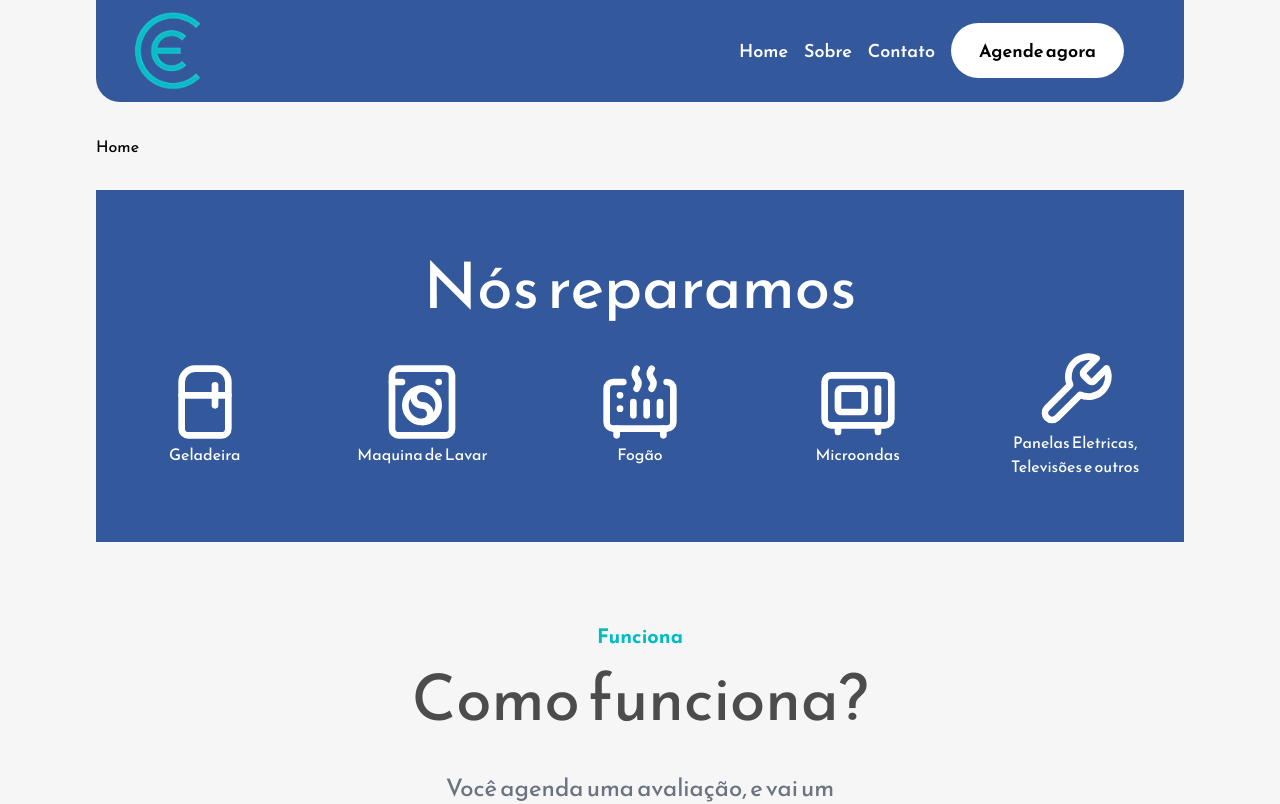
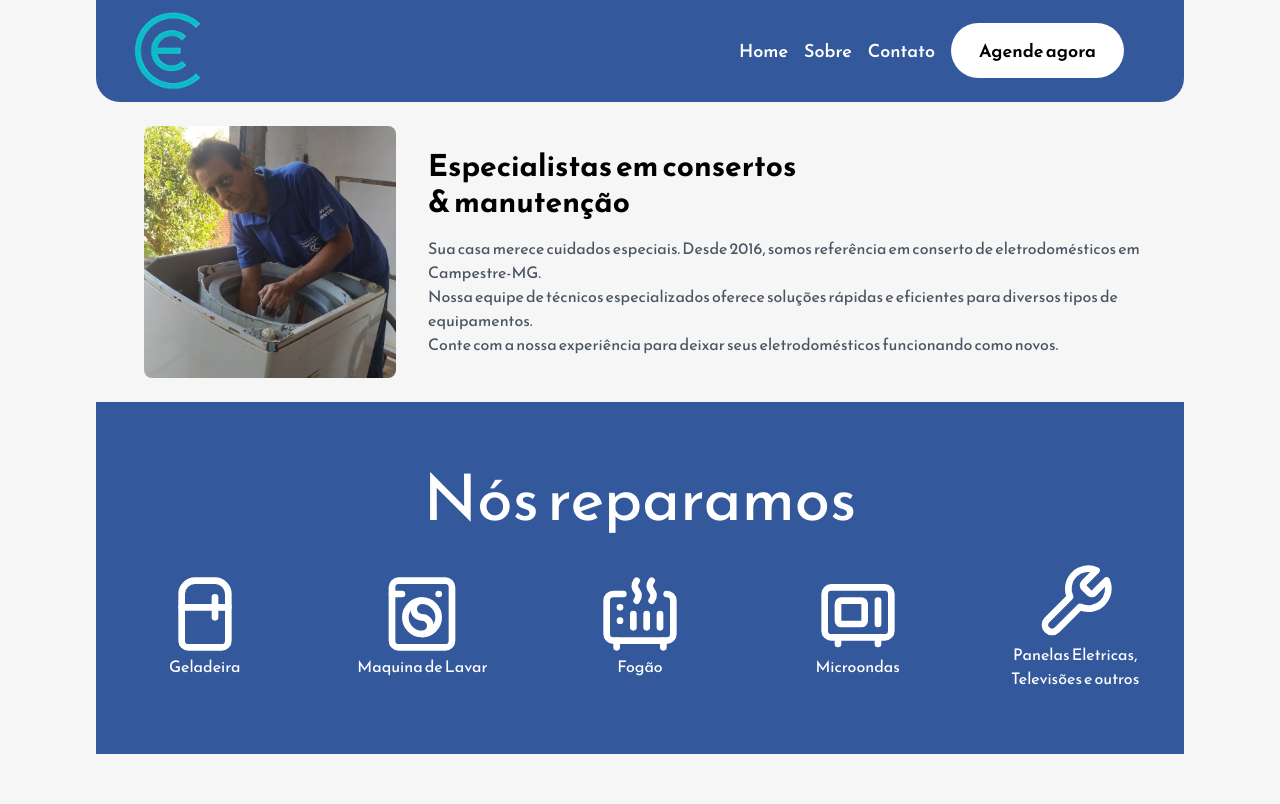
Before and after one commit to EletronicaCentralCampestre/appliancerepair-landingpage, a React (Vite) app: page / in a window 1280 px wide. Shown: the top 804 px of the page. Built offline with nearby package versions, Linux system fonts and the light colour scheme.

Commit message:
Refactor form component and add Show component

```diff
--- a/src/App.jsx
+++ b/src/App.jsx
@@ -1,6 +1,6 @@
 import './App.css'
 import Footer from './components/footer'
-import Home from './components/home'
+import Show from './components/show'
 import Navbar from './components/navbar'
 import Repair from './components/repair'
 import Work from './components/work'
@@ -12,7 +12,7 @@ function App() {
     <main className='App'>
       <Navbar />
       {/* TODO */}
-      <Home />
+      <Show />
       <Repair />
       <Work />
       <Footer />
--- /dev/null
+++ b/src/components/form.jsx
@@ -0,0 +1,9 @@
+import React from 'react'
+
+const form = () => {
+  return (
+    <div>form</div>
+  )
+}
+
+export default form
--- a/src/components/home.jsx
+++ /dev/null
@@ -1,9 +0,0 @@
-import React from 'react'
-
-const Home = () => {
-  return (
-    <div className='block py-8 '>Home</div>
-  )
-}
-
-export default Home
--- /dev/null
+++ b/src/components/show.jsx
@@ -0,0 +1,28 @@
+import React from "react";
+import image from "../assets/main-image.jpg";
+
+const Show = () => {
+  return (
+    <div className="flex flex-col lg:flex-row items-center justify-between my-6 pl-[3rem] gap-8 max-w-[1700px]">
+      <div className="lg:w-1/4">
+        <img src={image} alt="main" className="rounded-lg" />
+      </div>
+      <div className="lg:w-3/4">
+        <h1 className="text-3xl font-bold mb-4">
+          Especialistas em consertos <br /> & manutenção
+        </h1>
+        <p className="text-gray-600">
+          Sua casa merece cuidados especiais. Desde 2016, somos referência em
+          conserto de eletrodomésticos em Campestre-MG.
+          <br /> Nossa equipe de técnicos
+          especializados oferece soluções rápidas e eficientes para diversos
+          tipos de equipamentos.
+          <br />  Conte com a nossa experiência para deixar seus
+          eletrodomésticos funcionando como novos.
+        </p>
+      </div>
+    </div>
+  );
+};
+
+export default Show;
```
Also changed, not shown: src/assets/main-image.jpg (added).
